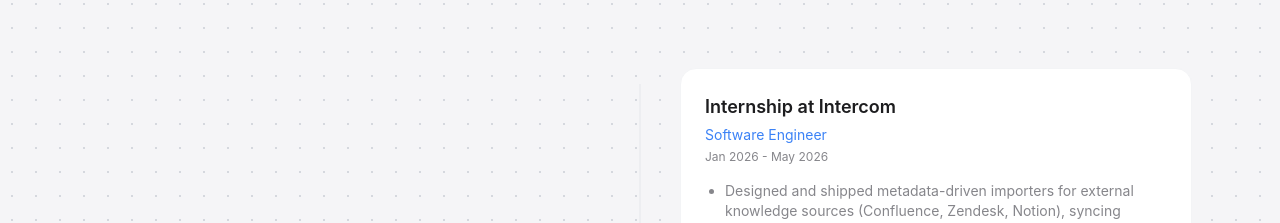
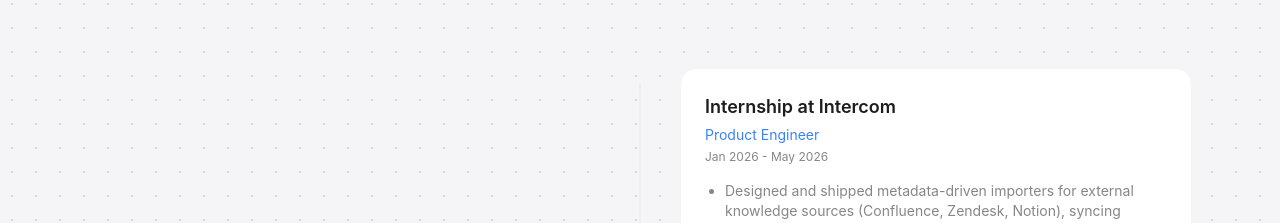
Before and after one commit to newsyd04/DaraNewsome-Portfolio, a React (Create React App) app: page / in a window 1280 px wide. Shown: the part 1024-1247 px from the top of the page. Built offline with nearby package versions, Linux system fonts and the light colour scheme; the HTML template or start-up script is replaced by a standard one.

Commit message:
Fix Intercom role: Product Engineer (not Software Engineer)

```diff
--- a/src/components/Experience.js
+++ b/src/components/Experience.js
@@ -7,7 +7,7 @@
     {
       title: "Internship at Intercom",
       date: "Jan 2026 - May 2026",
-      role: "Software Engineer",
+      role: "Product Engineer",
       description: [
         "Designed and shipped metadata-driven importers for external knowledge sources (Confluence, Zendesk, Notion), syncing structured fields like labels, timestamps, and authors into Intercom with support for advanced filtering and AI destinations (Fin, Copilot).",
         "Defined and implemented Confluence prefiltering rules end-to-end: from backend strategies (label fetching, caching, preview performance) to UI behavior and a detailed QA plan covering rule types, operators, and edge cases.",
```
